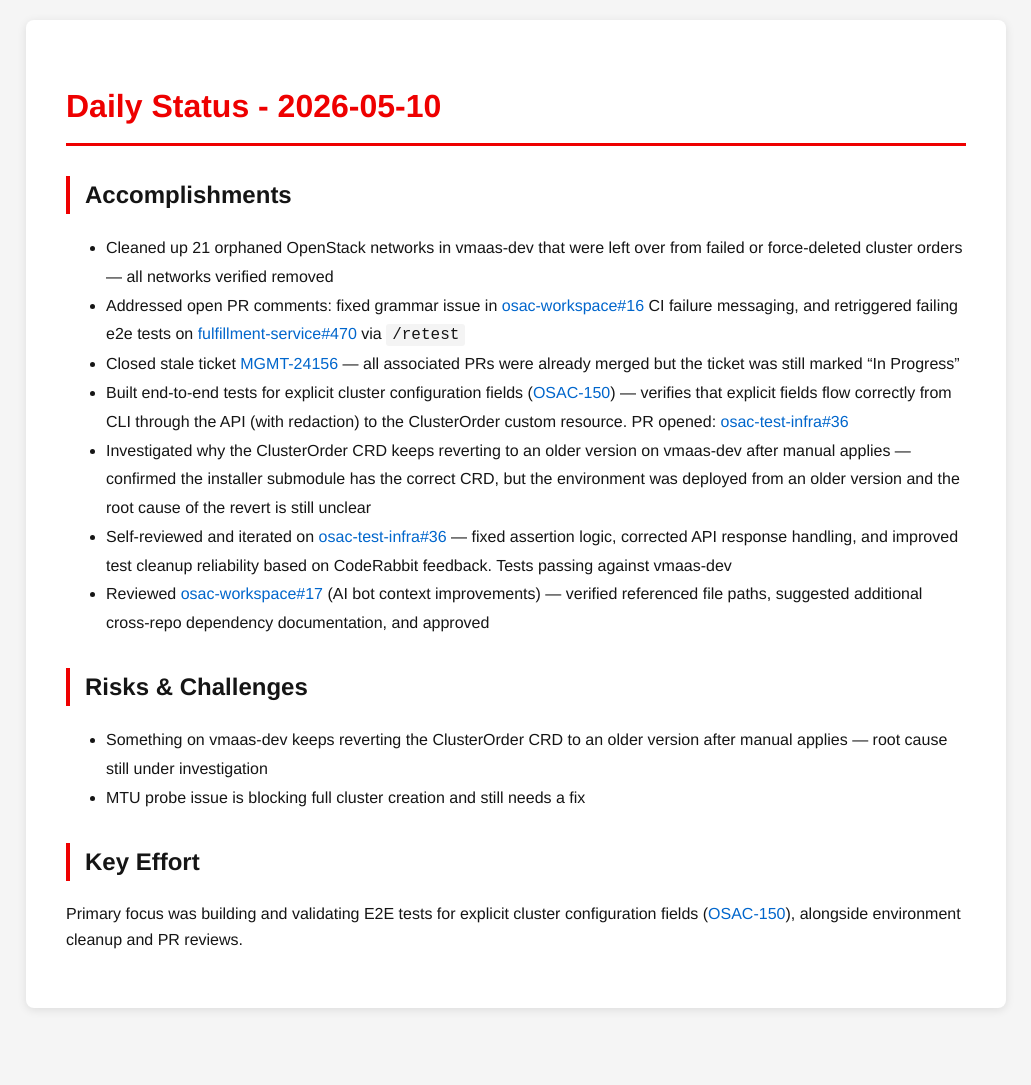
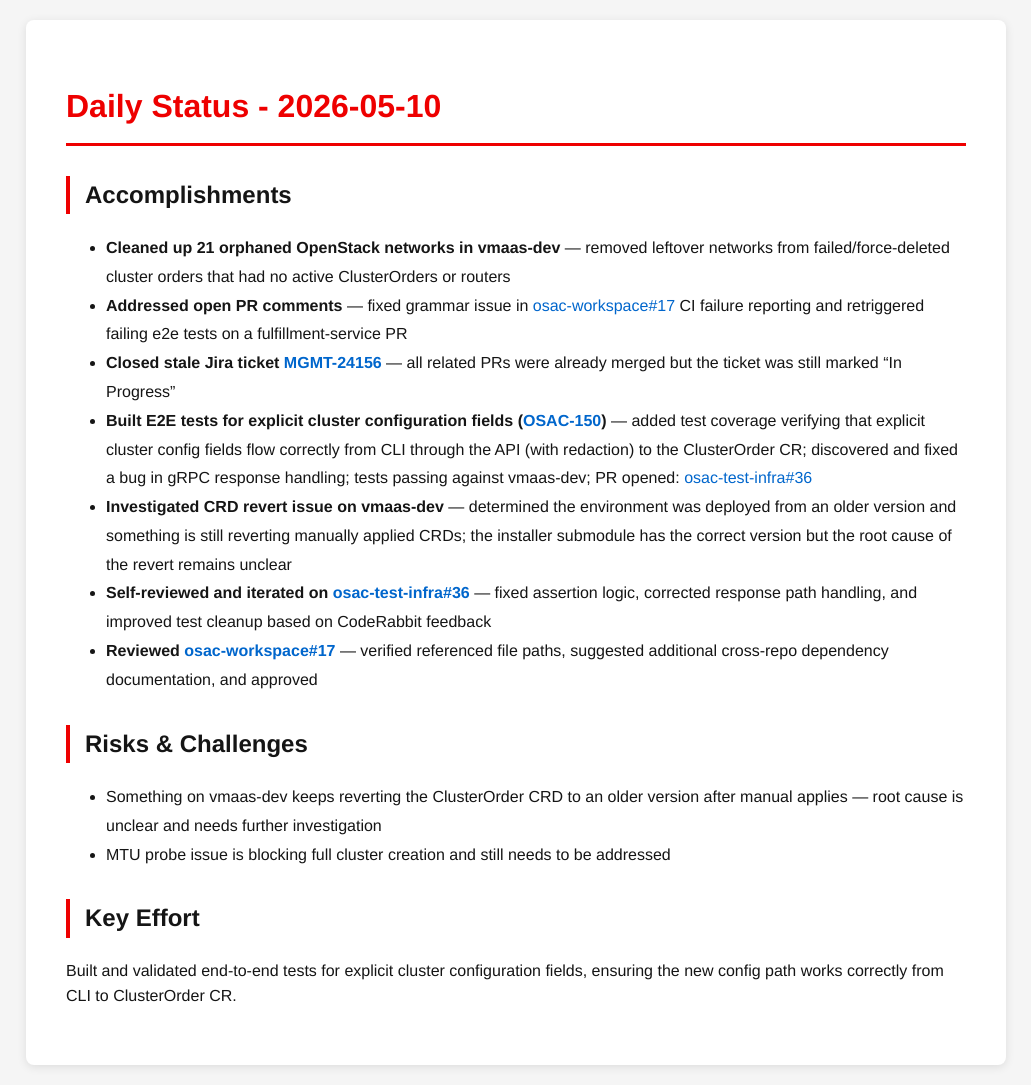
Before and after one commit to tzvatot/daily-status, a Jekyll site: the page built from 2026-05-10.md, in a window 1280 px wide. Shown: the whole page, without its empty margins (124-1155 px from the left). Built offline with Jekyll 4.4.1, drawn with Linux system fonts in a browser that asks for light colours; before the commit the page ends 1028 px from its top, so only the background shows below that.

Commit message:
Daily status update - 2026-05-10

```diff
--- a/2026-05-10.md
+++ b/2026-05-10.md
@@ -7,17 +7,17 @@
 # Daily Status - 2026-05-10
 
 ## Accomplishments
-- Cleaned up 21 orphaned OpenStack networks in vmaas-dev that were left over from failed or force-deleted cluster orders — all networks verified removed
-- Addressed open PR comments: fixed grammar issue in [osac-workspace#16](https://github.com/osac-project/osac-workspace/pull/16) CI failure messaging, and retriggered failing e2e tests on [fulfillment-service#470](https://github.com/osac-project/osac-workspace/pull/470) via `/retest`
-- Closed stale ticket [MGMT-24156](https://issues.redhat.com/browse/MGMT-24156) — all associated PRs were already merged but the ticket was still marked "In Progress"
-- Built end-to-end tests for explicit cluster configuration fields ([OSAC-150](https://redhat.atlassian.net/browse/OSAC-150)) — verifies that explicit fields flow correctly from CLI through the API (with redaction) to the ClusterOrder custom resource. PR opened: [osac-test-infra#36](https://github.com/osac-project/osac-test-infra/pull/36)
-- Investigated why the ClusterOrder CRD keeps reverting to an older version on vmaas-dev after manual applies — confirmed the installer submodule has the correct CRD, but the environment was deployed from an older version and the root cause of the revert is still unclear
-- Self-reviewed and iterated on [osac-test-infra#36](https://github.com/osac-project/osac-test-infra/pull/36) — fixed assertion logic, corrected API response handling, and improved test cleanup reliability based on CodeRabbit feedback. Tests passing against vmaas-dev
-- Reviewed [osac-workspace#17](https://github.com/osac-project/osac-workspace/pull/17) (AI bot context improvements) — verified referenced file paths, suggested additional cross-repo dependency documentation, and approved
+- **Cleaned up 21 orphaned OpenStack networks in vmaas-dev** — removed leftover networks from failed/force-deleted cluster orders that had no active ClusterOrders or routers
+- **Addressed open PR comments** — fixed grammar issue in [osac-workspace#17](https://github.com/osac-project/osac-workspace/pull/17) CI failure reporting and retriggered failing e2e tests on a fulfillment-service PR
+- **Closed stale Jira ticket [MGMT-24156](https://issues.redhat.com/browse/MGMT-24156)** — all related PRs were already merged but the ticket was still marked "In Progress"
+- **Built E2E tests for explicit cluster configuration fields ([OSAC-150](https://redhat.atlassian.net/browse/OSAC-150))** — added test coverage verifying that explicit cluster config fields flow correctly from CLI through the API (with redaction) to the ClusterOrder CR; discovered and fixed a bug in gRPC response handling; tests passing against vmaas-dev; PR opened: [osac-test-infra#36](https://github.com/osac-project/osac-test-infra/pull/36)
+- **Investigated CRD revert issue on vmaas-dev** — determined the environment was deployed from an older version and something is still reverting manually applied CRDs; the installer submodule has the correct version but the root cause of the revert remains unclear
+- **Self-reviewed and iterated on [osac-test-infra#36](https://github.com/osac-project/osac-test-infra/pull/36)** — fixed assertion logic, corrected response path handling, and improved test cleanup based on CodeRabbit feedback
+- **Reviewed [osac-workspace#17](https://github.com/osac-project/osac-workspace/pull/17)** — verified referenced file paths, suggested additional cross-repo dependency documentation, and approved
 
 ## Risks & Challenges
-- Something on vmaas-dev keeps reverting the ClusterOrder CRD to an older version after manual applies — root cause still under investigation
-- MTU probe issue is blocking full cluster creation and still needs a fix
+- Something on vmaas-dev keeps reverting the ClusterOrder CRD to an older version after manual applies — root cause is unclear and needs further investigation
+- MTU probe issue is blocking full cluster creation and still needs to be addressed
 
 ## Key Effort
-Primary focus was building and validating E2E tests for explicit cluster configuration fields ([OSAC-150](https://redhat.atlassian.net/browse/OSAC-150)), alongside environment cleanup and PR reviews.
+Built and validated end-to-end tests for explicit cluster configuration fields, ensuring the new config path works correctly from CLI to ClusterOrder CR.
```
